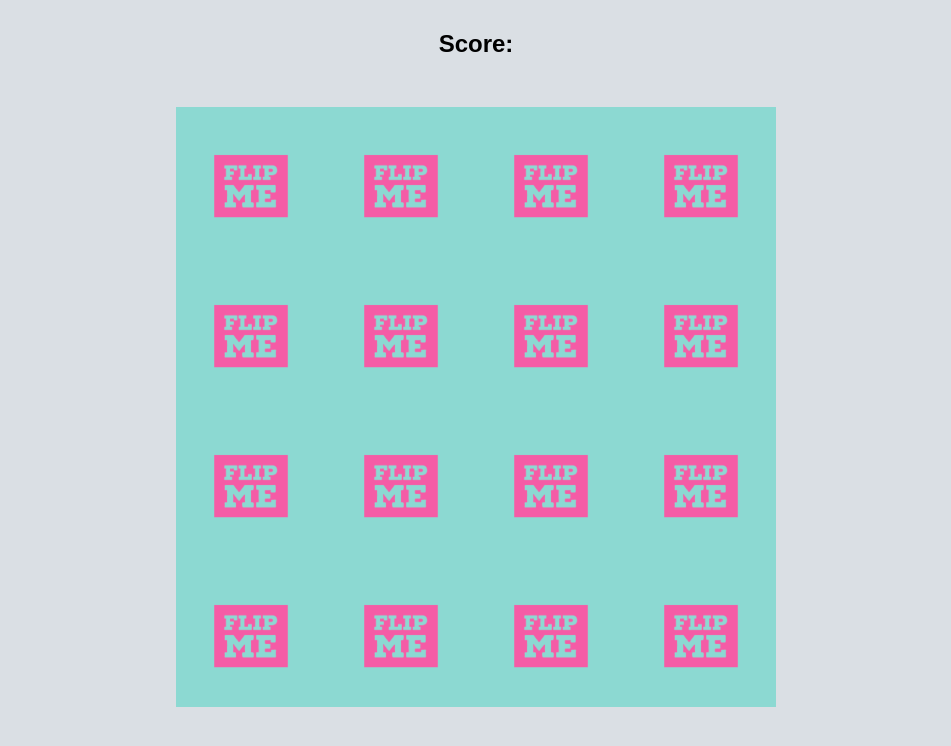
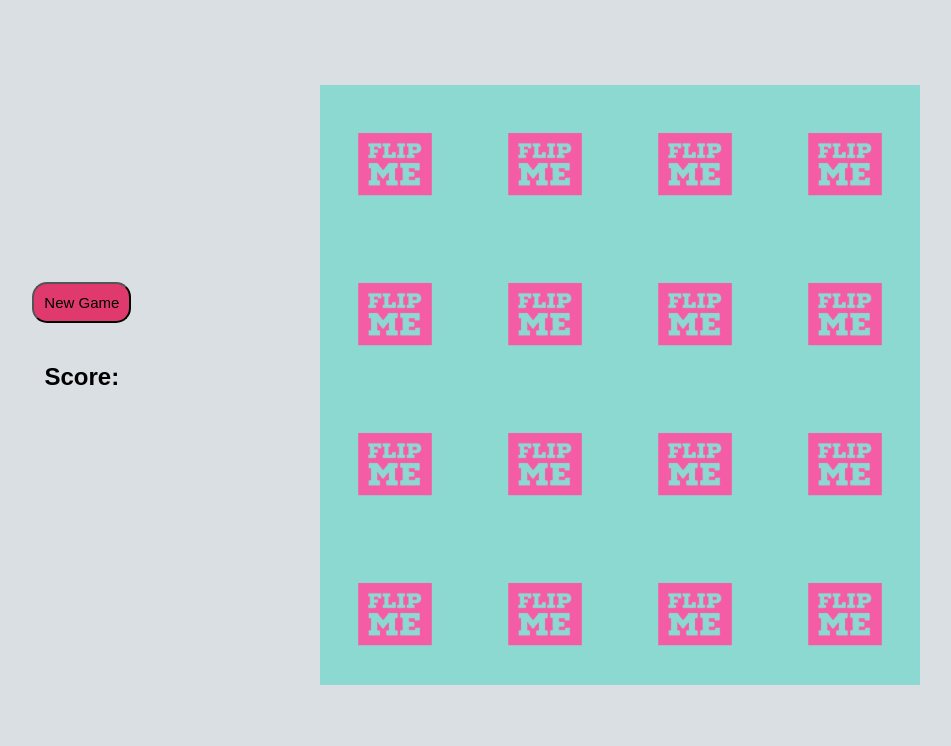
Before and after one commit to JanelleGage/Memory-Game, a plain HTML site: page index.html in a window 1280 px wide. Shown: the whole page, without its empty margins (164-1115 px from the left). Drawn offline with Linux system fonts and the light colour scheme.

Commit message:
Added new game button

```diff
--- a/index.html
+++ b/index.html
@@ -6,9 +6,14 @@
         <link rel="stylesheet" href="styles.css">
     </head>
     <body>
-        <h2>Score:  <span id="result"></span></h2>
-        <h3><span id="error"></span></h3>
-        <div id="grid"></div>
+        <div class="btnScore">
+            <button onclick="window.location.reload()">New Game</button>
+            <h2>Score:  <span id="result"></span></h2>
+        </div>
+        <div class="errorGrid">
+            <h3><span id="error"></span></h3>
+            <div id="grid"></div>
+        </div>
         <script src="app.js"></script>
     </body>
 </html>
--- a/styles.css
+++ b/styles.css
@@ -1,6 +1,18 @@
 body {
     background-color: rgb(218, 223, 228);
     height: 100%;
+    font-family: Copperplate, "Copperplate Gothic Light", fantasy;
+    display: flex;
+    justify-content: space-evenly;
+    align-items: center;
+    flex-direction: row;
+}
+
+button{
+    font-size: 15px;
+    border-radius: 15px;
+    padding: 10px;
+    background-color: rgba(225, 24, 87, 0.837);
     font-family: Copperplate, "Copperplate Gothic Light", fantasy;
 }
 
@@ -9,11 +21,24 @@ body {
     height: 600px;
     display: flex;
     flex-wrap: wrap;
-    margin-left: auto;
-    margin-right: auto;
+    padding-top: 30px;
 }
 
 h2, h3 {
     text-align: center;
     padding-top: 10px;
 }
+
+.btnScore {
+    display: flex;
+    flex-direction: column;
+    justify-content: space-between;
+    gap: 10px;
+    margin: 0;
+}
+
+.errorGrid {
+    display: flex;
+    flex-direction: column;
+
+}
```
